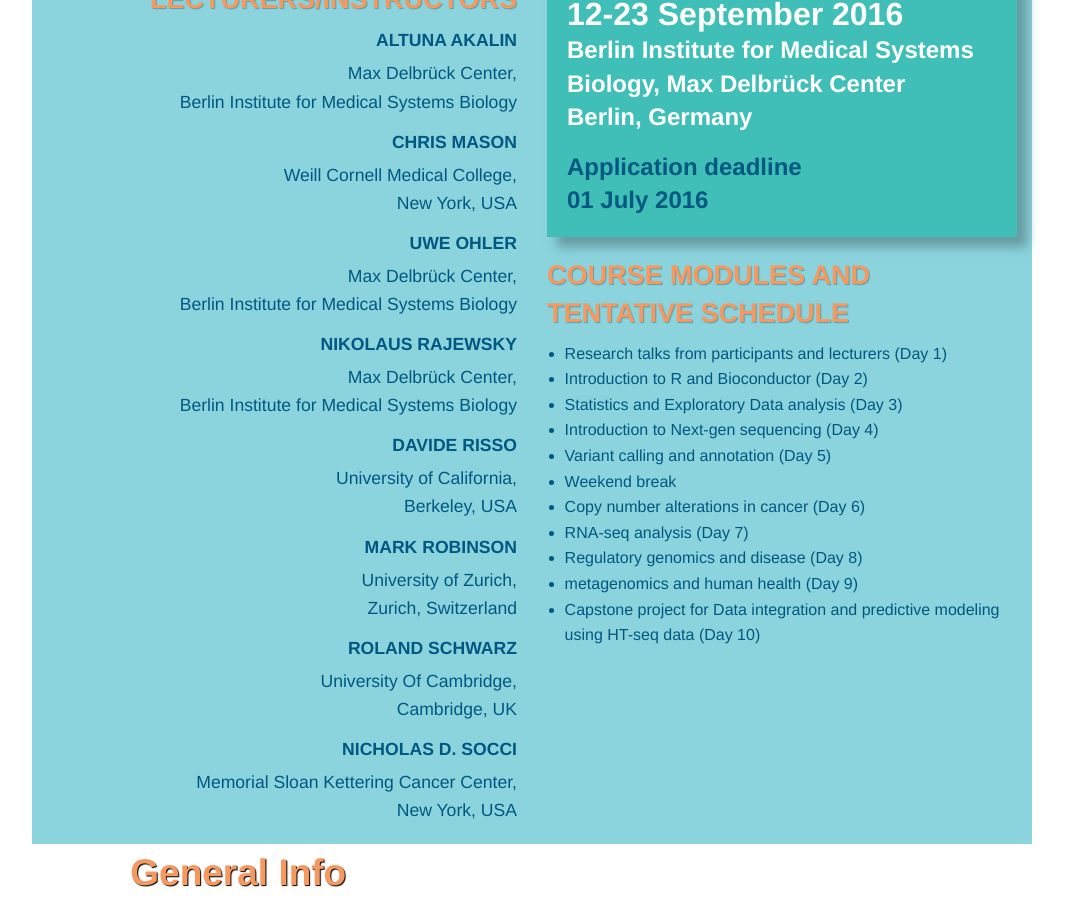
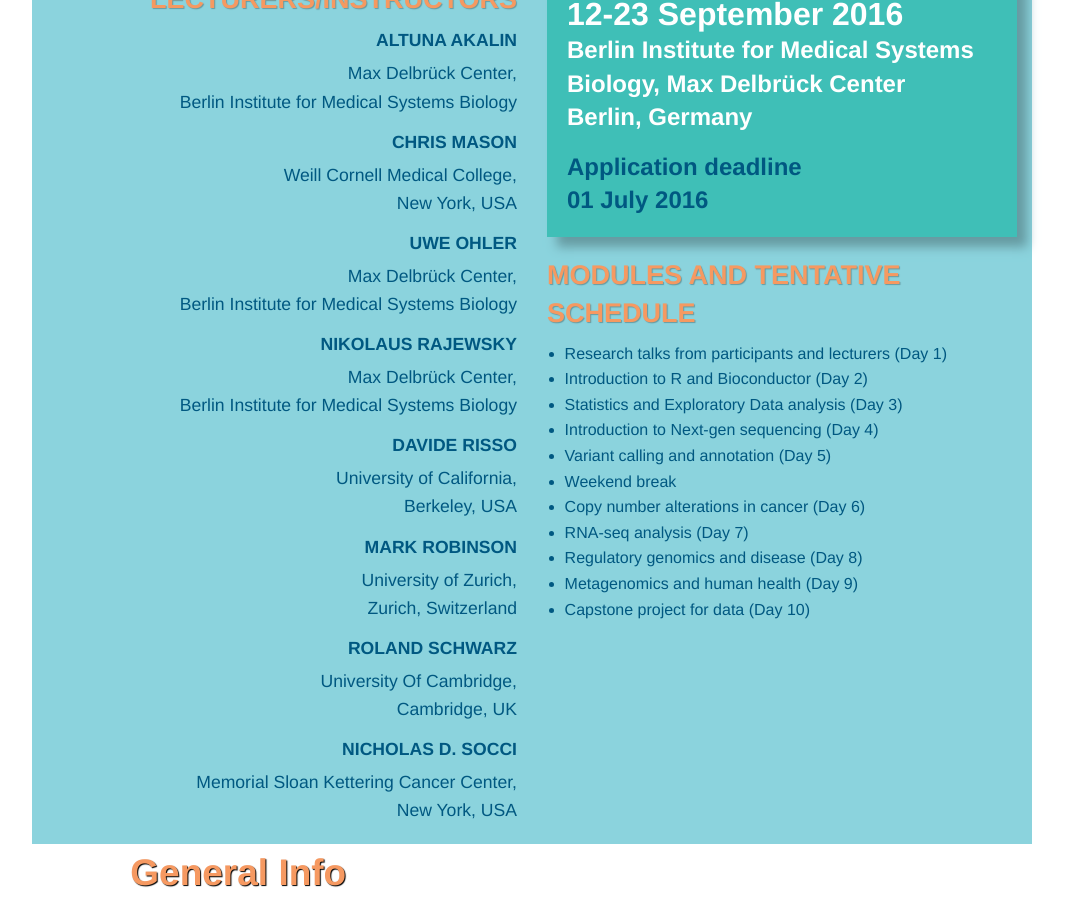
Before and after one commit to BIMSBbioinfo/compgen, a Jekyll site: the page 2016/index.html, which Jekyll copies as it is, in a window 1280 px wide and 900 px high, scrolled down 662 px. Shown: the whole window, without its empty margins (108-1173 px from the left). Built offline with Jekyll 4.4.1, drawn with Linux system fonts in a browser that asks for light colours; nearby versions of some CDN libraries; library files that are not in the unit come from our copies.

Commit message:
shortened schedule

```diff
--- a/2016/index.html
+++ b/2016/index.html
@@ -66,7 +66,7 @@
           <span class="deadline">Application deadline<br/>01 July 2016</span>
         </p>
 
-        <h3>Course modules and tentative schedule</h3>
+        <h3>Modules and tentative schedule</h3>
         <ul>
           <li>Research talks from participants and lecturers (Day 1)</li>
           <li>Introduction to R and Bioconductor (Day 2)</li>
@@ -77,8 +77,8 @@
           <li>Copy number alterations in cancer (Day 6)</li>
           <li>RNA-seq analysis (Day 7)</li>
           <li>Regulatory genomics and disease (Day 8)</li>
-          <li>metagenomics and human health (Day 9)</li>
-          <li>Capstone project for Data integration and predictive modeling using HT-seq data (Day 10)</li>
+          <li>Metagenomics and human health (Day 9)</li>
+          <li>Capstone project for data (Day 10)</li>
         </ul>
       </div>
     </div>
```
